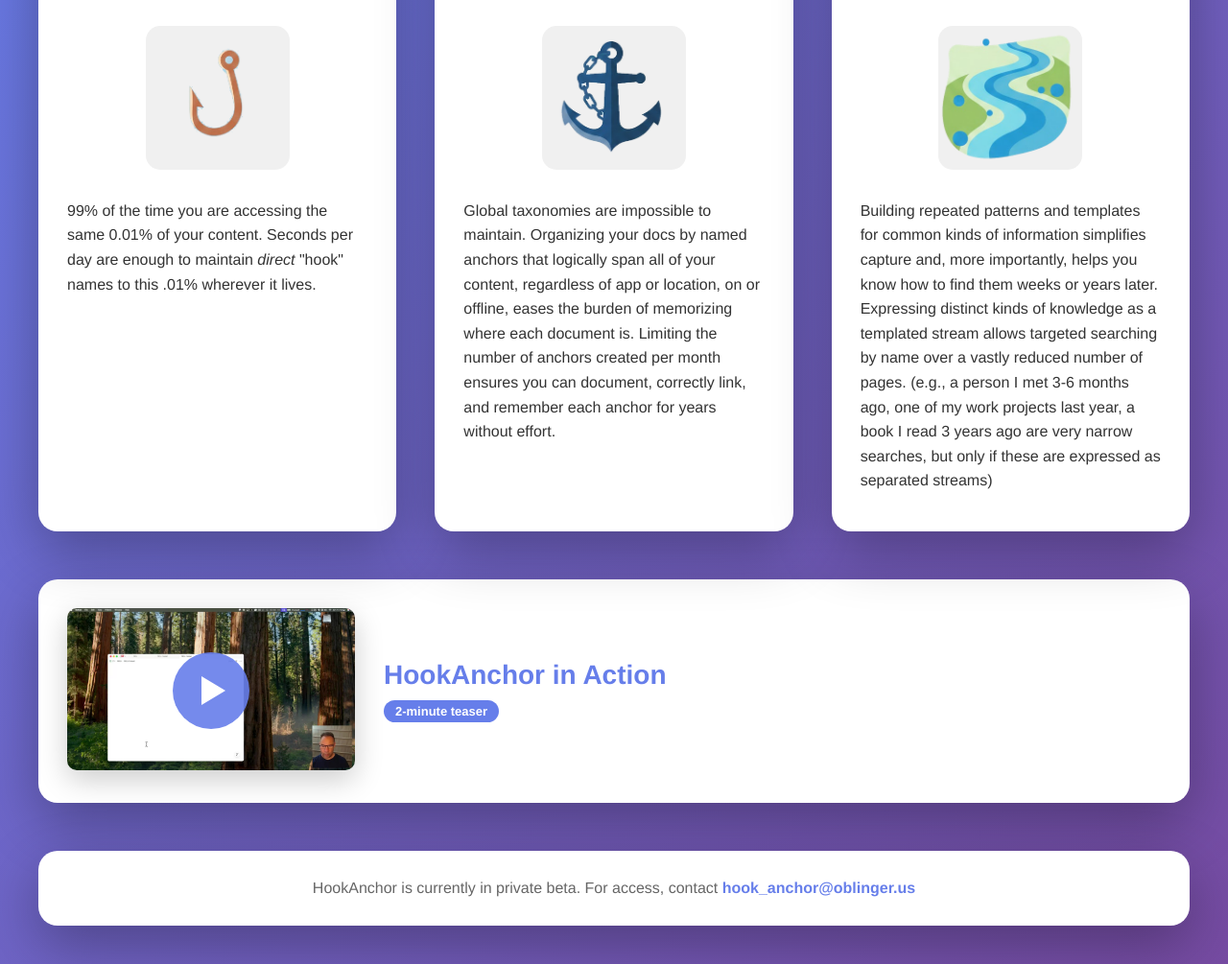
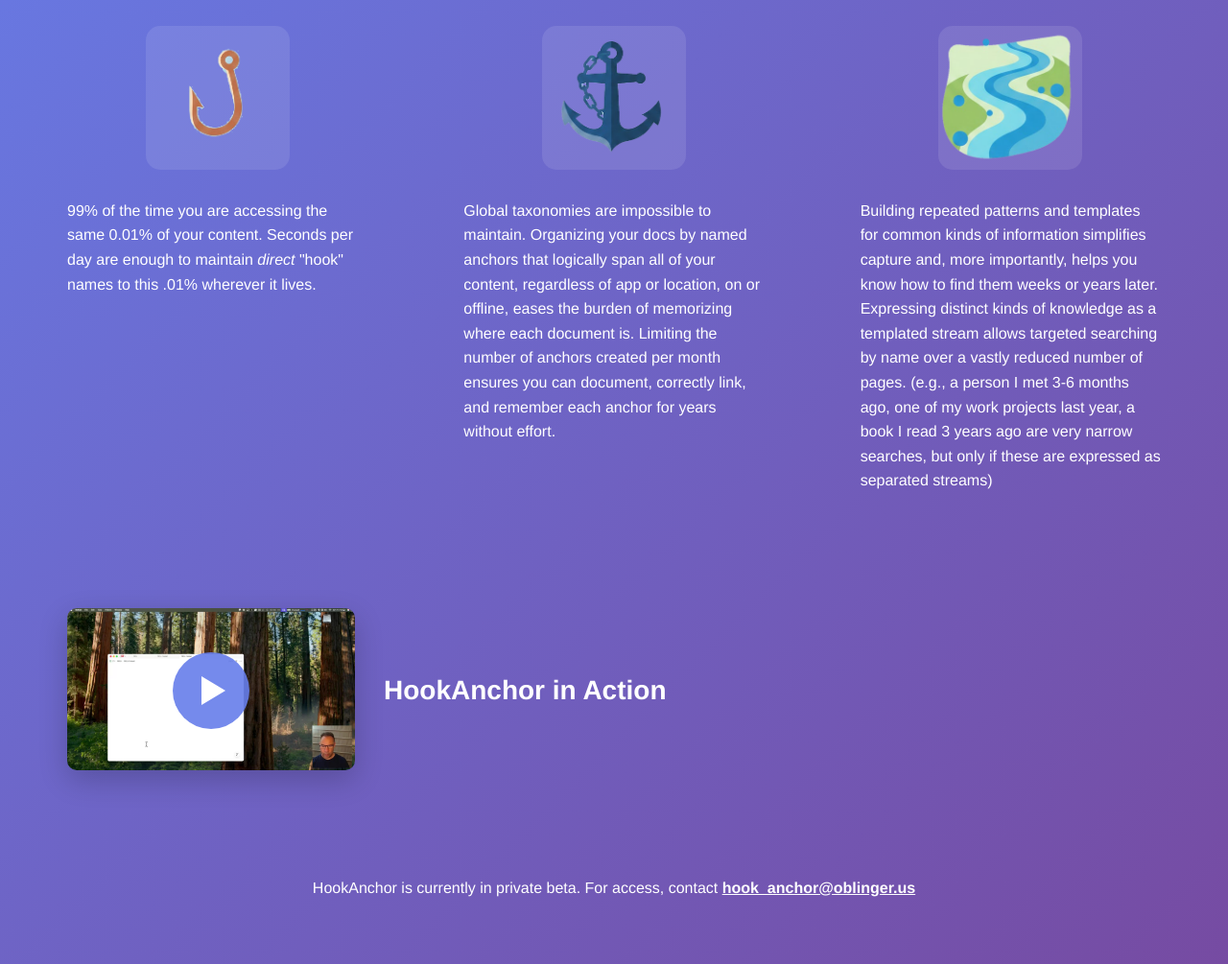
Before and after one commit to oblinger/HookAnchor, a plain HTML site: page index.html in a window 1280 px wide. Shown: the part 355-1360 px from the top of the page at 96% size. Drawn offline with Linux system fonts and the light colour scheme.

Commit message:
Remove section borders and simplify video text

```diff
--- a/index.html
+++ b/index.html
@@ -37,23 +37,14 @@
         }
 
         .column {
-            background: white;
-            border-radius: 20px;
             padding: 40px 30px;
-            box-shadow: 0 20px 60px rgba(0, 0, 0, 0.3);
             text-align: center;
-            transition: transform 0.3s ease, box-shadow 0.3s ease;
-        }
-
-        .column:hover {
-            transform: translateY(-10px);
-            box-shadow: 0 30px 80px rgba(0, 0, 0, 0.4);
         }
 
         .column-title {
             font-size: 48px;
             font-weight: bold;
-            color: #667eea;
+            color: white;
             margin-bottom: 15px;
             text-transform: uppercase;
             letter-spacing: 2px;
@@ -62,7 +53,7 @@
         .column-subtitle {
             font-size: 20px;
             font-weight: bold;
-            color: #764ba2;
+            color: rgba(255, 255, 255, 0.9);
             margin-bottom: 30px;
             font-style: italic;
         }
@@ -71,7 +62,7 @@
             width: 150px;
             height: 150px;
             margin: 30px auto;
-            background: #f0f0f0;
+            background: rgba(255, 255, 255, 0.1);
             border-radius: 15px;
             display: flex;
             align-items: center;
@@ -87,7 +78,7 @@
         .column-text {
             font-size: 16px;
             line-height: 1.6;
-            color: #333;
+            color: white;
             text-align: left;
         }
 
@@ -125,11 +116,8 @@
 
         /* Video section */
         .video-section {
-            background: white;
-            border-radius: 20px;
             padding: 30px;
             margin-top: 50px;
-            box-shadow: 0 20px 60px rgba(0, 0, 0, 0.3);
             display: flex;
             align-items: center;
             gap: 30px;
@@ -143,18 +131,7 @@
         .video-title {
             font-size: 28px;
             font-weight: bold;
-            color: #667eea;
-            margin-bottom: 10px;
-        }
-
-        .video-duration {
-            display: inline-block;
-            background: #667eea;
             color: white;
-            padding: 4px 12px;
-            border-radius: 15px;
-            font-size: 13px;
-            font-weight: bold;
         }
 
         .video-thumbnail-container {
@@ -176,28 +153,25 @@
         }
 
         .beta-notice {
-            background: white;
-            border-radius: 20px;
             padding: 30px;
             margin-top: 50px;
             text-align: center;
-            box-shadow: 0 20px 60px rgba(0, 0, 0, 0.3);
         }
 
         .beta-notice p {
             font-size: 16px;
-            color: #666;
+            color: white;
             margin: 0;
         }
 
         .beta-notice a {
-            color: #667eea;
-            text-decoration: none;
+            color: white;
+            text-decoration: underline;
             font-weight: bold;
         }
 
         .beta-notice a:hover {
-            text-decoration: underline;
+            text-decoration: none;
         }
 
         .play-button-overlay {
@@ -312,7 +286,6 @@
             </a>
             <div class="video-content">
                 <div class="video-title">HookAnchor in Action</div>
-                <div class="video-duration">2-minute teaser</div>
             </div>
         </div>
 
```
